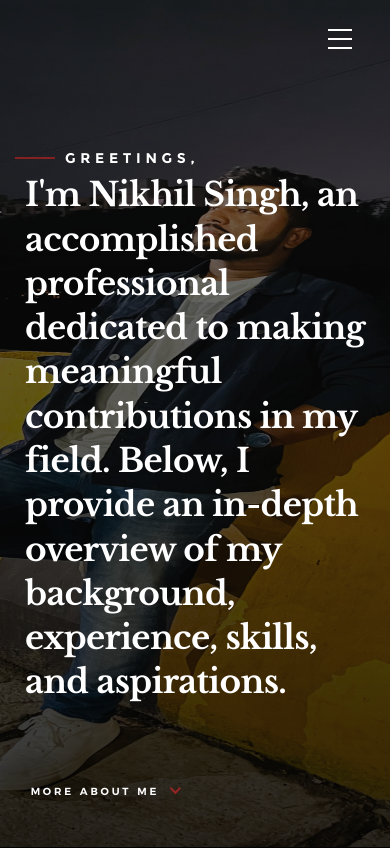
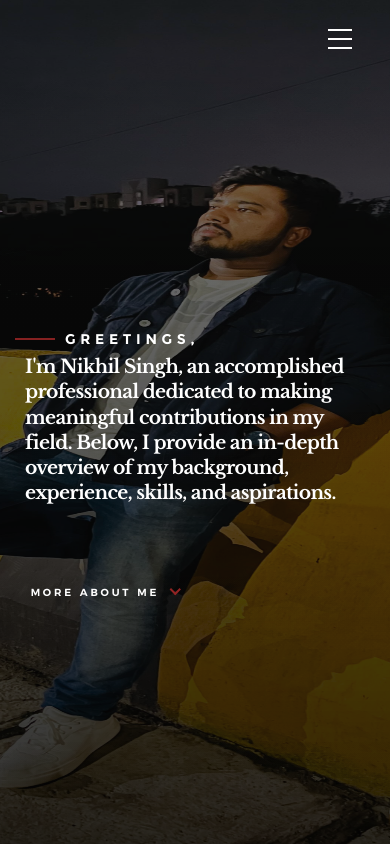
Before and after one commit to nikhil1903/nikhil1903.github.io, a plain HTML site: page index.html in a window 390 px wide. Shown: the top 848 px of the page. Drawn offline with Linux system fonts and the light colour scheme.

Commit message:
Update main.css

```diff
--- a/css/main.css
+++ b/css/main.css
@@ -2073,7 +2073,7 @@
 
 @media only screen and (max-width: 1500px) {
     .home-content h1 {
-        font-size: 5.2rem;
+        font-size: 2rem;
     }
     .home-content__main {
         max-width: 1000px;
@@ -2082,7 +2082,7 @@
 
 @media only screen and (max-width: 1200px) {
     .home-content h1 {
-        font-size: 5rem;
+        font-size: 2rem;
     }
     .home-content br {
         display: none;
@@ -2097,7 +2097,7 @@
 
 @media only screen and (max-width: 1000px) {
     .home-content h1 {
-        font-size: 4.8rem;
+        font-size: 2rem;
     }
     .home-content__main {
         padding-right: 40px;
@@ -2123,7 +2123,7 @@
         width: 40px;
     }
     .home-content h1 {
-        font-size: 4.4rem;
+        font-size: 2rem;
     }
     .home-content__main {
         max-width: 500px;
@@ -2135,7 +2135,7 @@
         padding-bottom: 15rem;
     }
     .home-content h1 {
-        font-size: 4.2rem;
+        font-size: 2rem;
     }
     .home-content__main {
         max-width: 380px;
@@ -2160,7 +2160,7 @@
         font-size: 1.5rem;
     }
     .home-content h1 {
-        font-size: 3.8rem;
+        font-size: 2rem;
     }
     .home-content__main {
         max-width: none;
@@ -2174,7 +2174,7 @@
         vertical-align: middle;
     }
     .home-content h1 {
-        font-size: 3.5rem;
+        font-size: 2rem;
     }
     .home-content__main {
         width: auto;
```
